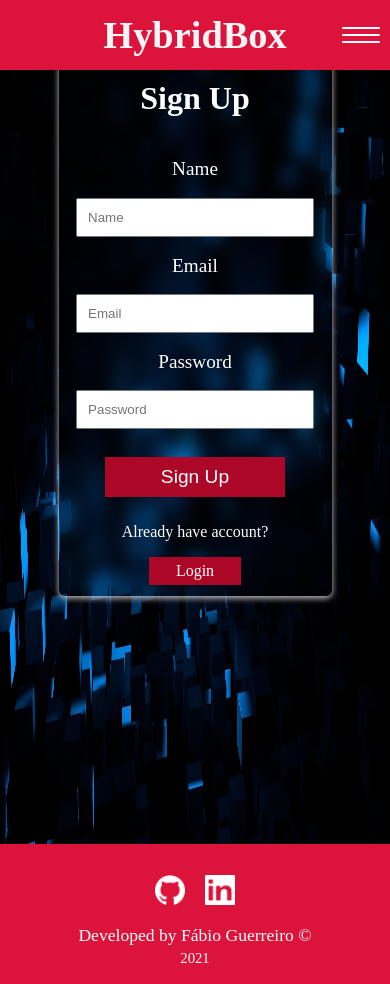
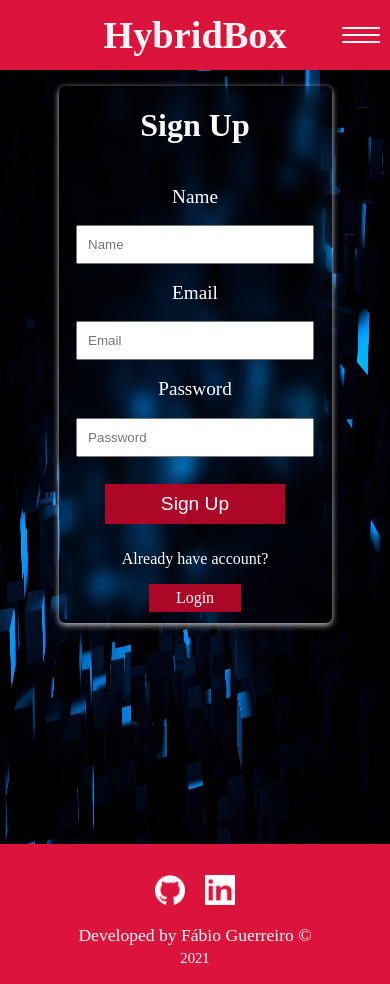
Before and after one commit to Fabio-FG/HybridBox-client, a React (Create React App) app: page /signup in a window 390 px wide. Built offline with nearby package versions, Linux system fonts and the light colour scheme; no server answers; a web font is replaced by a local one.

Commit message:
fix margin on signup 650px and 400px responsive anchor

```diff
--- a/src/pages/SignupPage/SignupPage.css
+++ b/src/pages/SignupPage/SignupPage.css
@@ -101,7 +101,7 @@ input{
 }
 
 
-@media screen and (max-width: 850px) {
+@media screen and (max-width: 650px) {
   .signup-page{
     text-align: center;
     color: var(--light-font-color);
@@ -235,7 +235,7 @@ input{
     position: absolute;
     flex-direction: column;
     display: flex;
-    margin-top: 15%;
+    margin-top: 22%;
     box-shadow: 0px 2px 6px rgb(207, 201, 201);
     width: 70%;
     border-radius: 6px;
```
